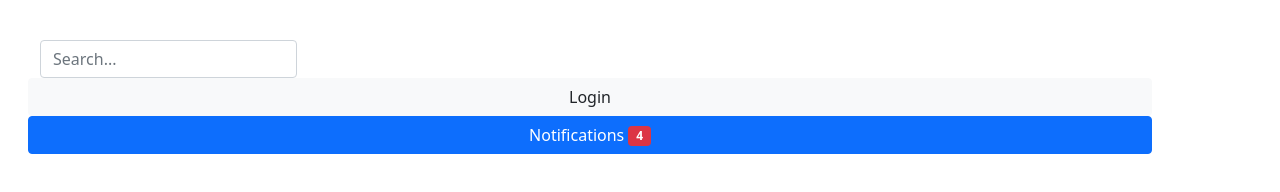
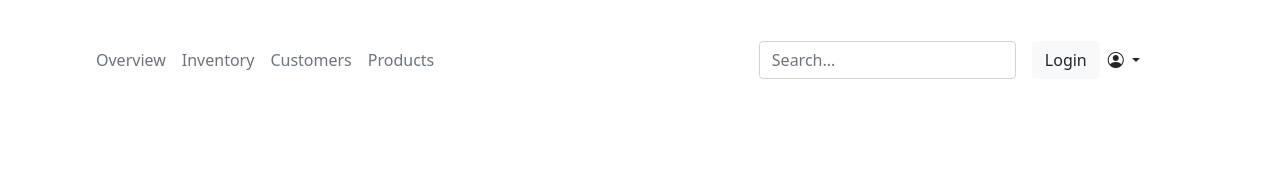
Before and after one commit to SoStellar/DII_M4_08, a plain HTML site: page index.html in a window 1280 px wide. Drawn offline with nearby package versions, Linux system fonts and the light colour scheme.

Commit message:
good design

```diff
--- a/index.html
+++ b/index.html
@@ -13,15 +13,39 @@
 
 <body>
     <div class="container">
-        <div class="row align-item-center">
-            <form class="col-12 col-lg-auto mb-3 mb-lg-0 me-lg-3">
-                <input type="search" class="form-control" placeholder="Search..." aria-label="Search" id="inputText">
-            </form>
-            <button type="button" class="btn btn-light text-dark me-2" id="searchButton">Login</button>
-            <button type="button" class="btn btn-primary">
-                Notifications <span class="badge text-bg-secondary bg-danger">4</span>
-              </button>
-            <div class="d-flex flex-row justify-content-center" id="output"></div>
+       <div class="d-flex flex-wrap align-items-center justify-content-center justify-content-lg-start">
+           <a href="/" class="d-flex align-items-center mb-2 mb-lg-0 text-dark text-decoration-none">
+               <svg class="bi me-2" width="40" height="32" role="img" aria-label="Bootstrap"><use xlink:href="#bootstrap"></use></svg>
+           </a>
+
+           <ul class="nav col-12 col-lg-auto me-lg-auto mb-2 justify-content-center mb-md-0">
+               <li><a href="#" class="nav-link px-2 link-secondary">Overview</a></li>
+               <li><a href="#" class="nav-link px-2 link-secondary">Inventory</a></li>
+               <li><a href="#" class="nav-link px-2 link-secondary">Customers</a></li>
+               <li><a href="#" class="nav-link px-2 link-secondary">Products</a></li>
+           </ul>
+
+           <form class="col-12 col-lg-auto mb-3 mb-lg-0 me-lg-3">
+               <input type="search" class="form-control" placeholder="Search..." aria-label="Search" id="inputText">
+           </form>
+           <button type="button" class="btn btn-light text-dark me-2" id="searchButton">Login</button>
+           <div class="dropdown text-end">
+               <a href="#" class="d-block link-dark text-decoration-none dropdown-toggle" id="dropdownUser1" data-bs-toggle="dropdown" aria-expanded="false">
+                <i class="bi bi-person-circle" style="width: 32; height: 32;"></i>
+               </a>
+               <ul class="dropdown-menu text-small" aria-labelledby="dropdownUser1" style="">
+                   <li><a class="dropdown-item" href="#">New project...</a></li>
+                   <li><a class="dropdown-item" href="#">Settings</a></li>
+                   <li><a class="dropdown-item" href="#">Profile</a></li>
+                   <li><hr class="dropdown-divider"></li>
+                   <li><a class="dropdown-item" href="#">Sign out</a></li>
+               </ul>
+           </div>
+       </div>
+    </div>
+    <div class="d-flex flex-row justify-content-center" id="output">
+        <div>
+
         </div>
     </div>
     <script src="https://cdn.jsdelivr.net/npm/bootstrap@5.1.3/dist/js/bootstrap.bundle.min.js"
```
